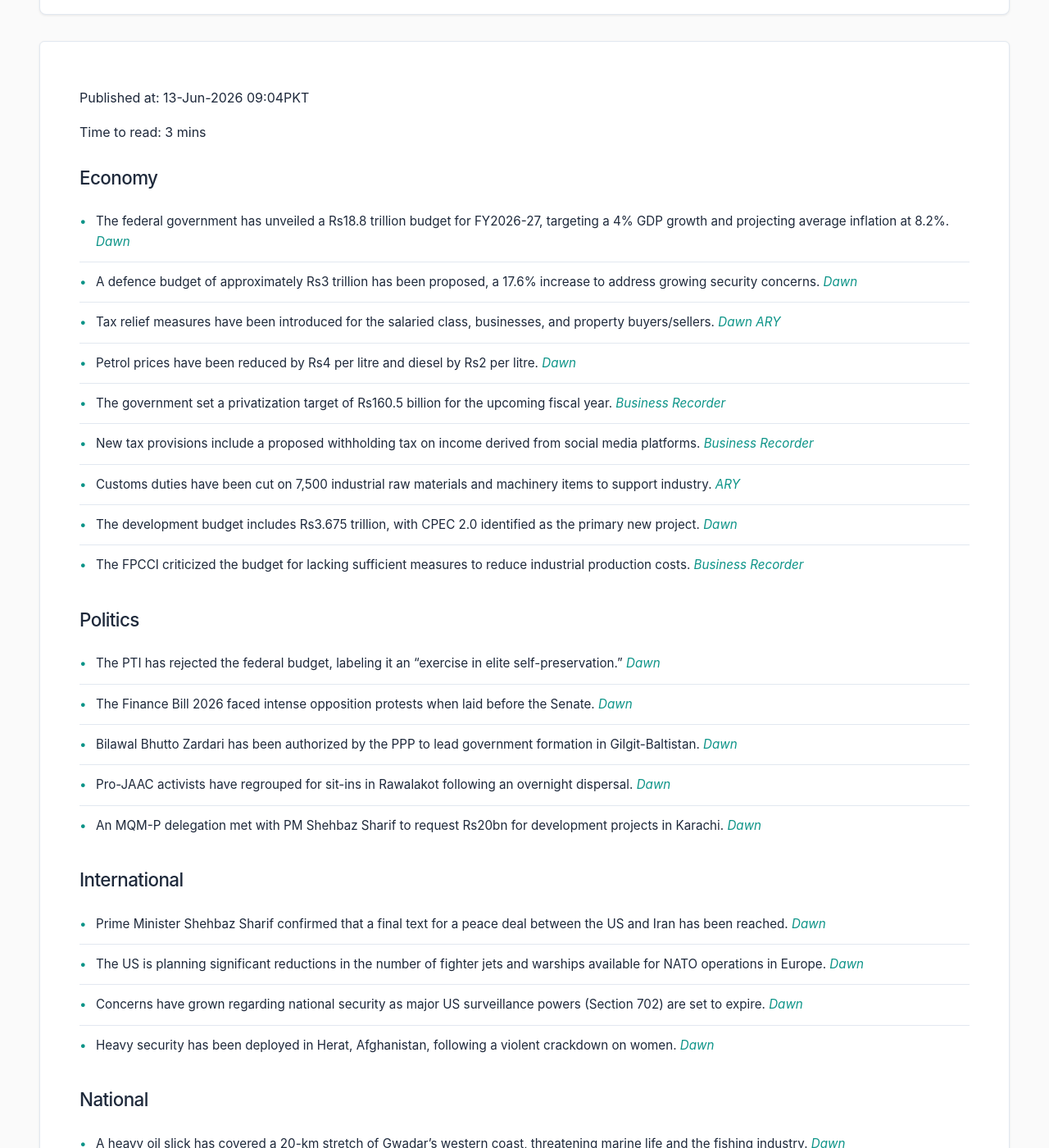
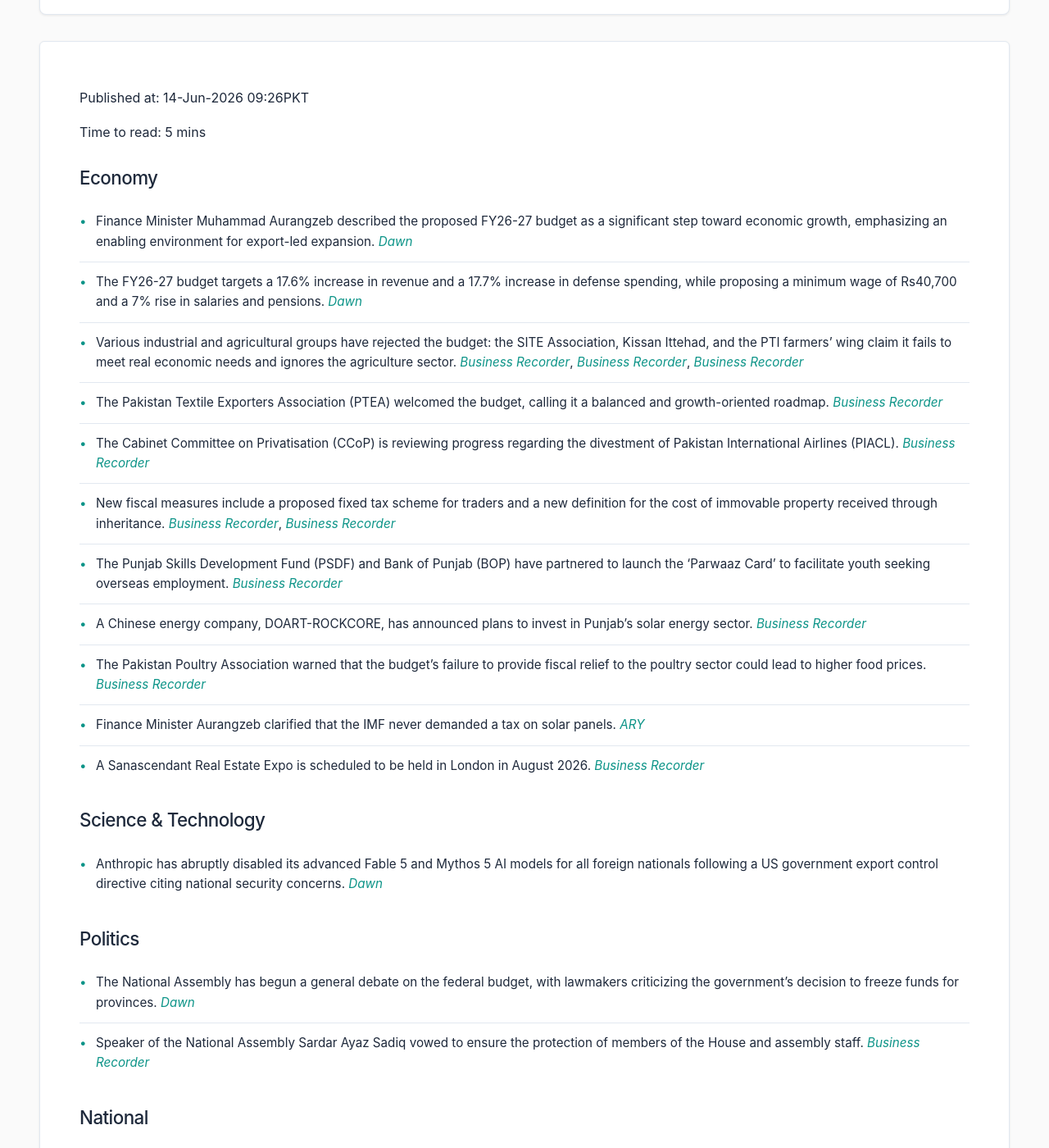
Before and after one commit to zsubzwary/news, a Jekyll site: the page built from en/index.md, in a window 1280 px wide and 1400 px high, scrolled down 209 px. Shown: the whole window at 82% size. Built offline with Jekyll 4.4.1, drawn with Linux system fonts in a browser that asks for light colours; some web fonts are replaced; comment, search, counter and statistics services are not loaded; some of the changed text lies outside the part shown.

Commit message:
DateTime; 2026-06-14T04:26:36.915Z

```diff
--- a/en/index.md
+++ b/en/index.md
@@ -4,45 +4,55 @@ title: Pakistan News Briefing
 lang: en
 ---
 
-Published at: 13-Jun-2026 09:04PKT
+Published at: 14-Jun-2026 09:26PKT
 
-Time to read: 3 mins
+Time to read: 5 mins
 
 ### Economy
-- The federal government has unveiled a Rs18.8 trillion budget for FY2026-27, targeting a 4% GDP growth and projecting average inflation at 8.2%. *[Dawn](https://www.dawn.com/news/2007283/govt-unveils-rs188tr-budget-for-fy2026-27-gdp-growth-targeted-at-4pc)*
-- A defence budget of approximately Rs3 trillion has been proposed, a 17.6% increase to address growing security concerns. *[Dawn](https://www.dawn.com/news/2007456/budget-2026-27-defence-gets-rs3tr-amid-security-concerns)*
-- Tax relief measures have been introduced for the salaried class, businesses, and property buyers/sellers. *[Dawn](https://www.dawn.com/news/2007489/budget-offers-tax-break-to-salaried-class-businesses)* *[ARY](https://arynews.tv/filers-incentives-in-budget-2026-27)*
-- Petrol prices have been reduced by Rs4 per litre and diesel by Rs2 per litre. *[Dawn](https://www.dawn.com/news/2007376/govt-slashes-petrol-price-by-rs4-diesel-by-rs2)*
-- The government set a privatization target of Rs160.5 billion for the upcoming fiscal year. *[Business Recorder](https://www.brecorder.com/news/40425327/rs1605bn-sell-off-target-set)*
-- New tax provisions include a proposed withholding tax on income derived from social media platforms. *[Business Recorder](https://www.brecorder.com/news/40425326/tax-proposed-on-income-from-social-media-platforms)*
-- Customs duties have been cut on 7,500 industrial raw materials and machinery items to support industry. *[ARY](https://arynews.tv/pakistan-government-cuts-duties-on-raw-materials)*
-- The development budget includes Rs3.675 trillion, with CPEC 2.0 identified as the primary new project. *[Dawn](https://www.dawn.com/news/2007461/budget-2026-27-cpec-20-only-new-project-in-rs36tr-development-kitty)*
-- The FPCCI criticized the budget for lacking sufficient measures to reduce industrial production costs. *[Business Recorder](https://www.brecorder.com/news/40425328/budget-lacks-measures-to-boost-production-fpcci)*
+- Finance Minister Muhammad Aurangzeb described the proposed FY26-27 budget as a significant step toward economic growth, emphasizing an enabling environment for export-led expansion. *[Dawn](https://www.dawn.com/news/2007563/finance-minister-terms-proposed-fy27-budget-as-significant-progress-in-path-to-economic-growth)*
+- The FY26-27 budget targets a 17.6% increase in revenue and a 17.7% increase in defense spending, while proposing a minimum wage of Rs40,700 and a 7% rise in salaries and pensions. *[Dawn](https://www.dawn.com/news/2007490/budget-2026-27-govt-balances-relief-and-imf-diktat)*
+- Various industrial and agricultural groups have rejected the budget: the SITE Association, Kissan Ittehad, and the PTI farmers' wing claim it fails to meet real economic needs and ignores the agriculture sector. *[Business Recorder](https://www.brecorder.com/news/40425389/budget-fails-to-meet-real-economic-needs-hsati)*, *[Business Recorder](https://www.brecorder.com/news/40425403/kissan-ittehad-rejects-budget-warns-of-protests)*, *[Business Recorder](https://www.brecorder.com/news/40425406/farmer-wing-of-pti-rejects-budget)*
+- The Pakistan Textile Exporters Association (PTEA) welcomed the budget, calling it a balanced and growth-oriented roadmap. *[Business Recorder](https://www.brecorder.com/news/40425397/ptea-says-its-a-balanced-growth-oriented-budget)*
+- The Cabinet Committee on Privatisation (CCoP) is reviewing progress regarding the divestment of Pakistan International Airlines (PIACL). *[Business Recorder](https://www.brecorder.com/news/40425390/ccop-reviews-piacl-divestment-closing-progress)*
+- New fiscal measures include a proposed fixed tax scheme for traders and a new definition for the cost of immovable property received through inheritance. *[Business Recorder](https://www.brecorder.com/news/40425396/traders-seek-removal-of-fixed-tax-component-from-newly-proposed-scheme)*, *[Business Recorder](https://www.brecorder.com/news/40425399/new-definition-of-cost-of-immovable-property-received-thru-inheritance-proposed)*
+- The Punjab Skills Development Fund (PSDF) and Bank of Punjab (BOP) have partnered to launch the 'Parwaaz Card' to facilitate youth seeking overseas employment. *[Business Recorder](https://www.brecorder.com/news/40425395/psdf-bop-ink-deal-to-launch-parwaaz-card)*
+- A Chinese energy company, DOART-ROCKCORE, has announced plans to invest in Punjab's solar energy sector. *[Business Recorder](https://www.brecorder.com/news/40425398/chinese-co-announces-investment)*
+- The Pakistan Poultry Association warned that the budget's failure to provide fiscal relief to the poultry sector could lead to higher food prices. *[Business Recorder](https://www.brecorder.com/news/40425400/failure-to-provide-fiscal-relief-to-poultry-sector-could-lead-to-higher-food-prices-ppa)*
+- Finance Minister Aurangzeb clarified that the IMF never demanded a tax on solar panels. *[ARY](https://arynews.tv/imf-never-demanded-tax-on-solar-panels-clarifies-aurangzeb)*
+- A Sanascendant Real Estate Expo is scheduled to be held in London in August 2026. *[Business Recorder](https://www.brecorder.com/news/40425405/sanascendant-real-estate-expo-to-be-held-in-london)*
+
+### Science & Technology
+- Anthropic has abruptly disabled its advanced Fable 5 and Mythos 5 AI models for all foreign nationals following a US government export control directive citing national security concerns. *[Dawn](https://www.dawn.com/news/2007564/anthropic-disables-fable-5-mythos-5-models-after-us-order-limiting-foreign-access)*
 
 ### Politics
-- The PTI has rejected the federal budget, labeling it an "exercise in elite self-preservation." *[Dawn](https://www.dawn.com/news/2007345/pti-rejects-federal-budget-for-fy2026-27-terms-it-an-exercise-in-elite-self-preservation)*
-- The Finance Bill 2026 faced intense opposition protests when laid before the Senate. *[Dawn](https://www.dawn.com/news/2007481/finance-bill-2026-laid-before-senate-amid-opposition-uproar)*
-- Bilawal Bhutto Zardari has been authorized by the PPP to lead government formation in Gilgit-Baltistan. *[Dawn](https://www.dawn.com/news/2007363/bilawal-welcomes-invitation-to-form-ppp-govt-in-gb-expresses-gratitude-to-pm-shehbaz)*
-- Pro-JAAC activists have regrouped for sit-ins in Rawalakot following an overnight dispersal. *[Dawn](https://www.dawn.com/news/2007488/thousands-rejoin-ajk-sit-ins-after-overnight-dispersal)*
-- An MQM-P delegation met with PM Shehbaz Sharif to request Rs20bn for development projects in Karachi. *[Dawn](https://www.dawn.com/news/2007301/mqm-p-delegation-calls-on-pm-shehbaz-ahead-of-budget-party-leader-says-rs20bn-allocation-sought-for-karachi-projects)*
+- The National Assembly has begun a general debate on the federal budget, with lawmakers criticizing the government's decision to freeze funds for provinces. *[Dawn](https://www.dawn.com/news/2007679/budget-2026-27-govt-slammed-over-provincial-freeze-as-budget-debate-opens)*
+- Speaker of the National Assembly Sardar Ayaz Sadiq vowed to ensure the protection of members of the House and assembly staff. *[Business Recorder](https://www.brecorder.com/news/40425392/ayaz-vows-protection-to-mps)*
+
+### National
+- Security forces killed 21 terrorists, including four ring leaders, during intelligence-based operations in North Waziristan. *[Dawn](https://www.dawn.com/news/2007676/21-terrorists-killed-in-north-waziristan-in-72-hours-ispr)*, *[Business Recorder](https://www.brecorder.com/news/40425404/21-millitants-killed-in-north-waziristan)*
+- Protests and sit-ins by the Joint Awami Action Committee (JAAC) continue in AJK despite official attempts to disperse participants. *[Dawn](https://www.dawn.com/news/2007661/partial-strike-persists-across-ajk-as-jaac-sit-ins-continue)*, *[Dawn](https://www.dawn.com/news/2007488/thousands-rejoin-ajk-sit-ins-after-overnight-dispersal)*
+- The National Cyber Crime Investigation Agency (NCCIA) arrested 10 individuals in Punjab for the blackmail and harassment of women. *[Dawn](https://www.dawn.com/news/2007598/nccia-prioritises-cases-of-blackmail-harassment-of-women-arrests-10-in-punjab)*
+- The Counter-Terrorism Department (CTD) arrested a suspect in Karachi for allegedly supplying drone technology to the TTP. *[Dawn](https://www.dawn.com/news/2007579/ctd-claims-arrest-of-suspect-supplying-drone-technology-to-ttp-in-karachi)*
+- Islamabad witnessed over 35 major crimes, including carjackings and robberies, during the past week. *[Business Recorder](https://www.brecorder.com/news/40425402/ict-witnesses-over-35-incidents-of-major-crimes)*
+- The Supreme Judicial Council has amended the Code of Conduct to allow judges to attend political or diplomatic functions with prior approval. *[Dawn](https://www.dawn.com/news/2007584/sjc-allows-judges-to-attend-political-diplomatic-functions-with-prior-approval)*
+- Police in Larkana successfully intervened to stop a forced child marriage involving two teenagers. *[Dawn](https://www.dawn.com/news/2007596/police-in-larkana-stop-forced-child-marriage-of-two-teenagers)*
+- The Chief Election Commissioner stated that complaints regarding the Gilgit-Baltistan general elections will be decided on merit. *[Business Recorder](https://www.brecorder.com/news/40425391/g-b-elections-related-complaints-to-be-decided-tomorrow-cec)*
+- The Lahore Development Authority (LDA) has ordered the fast-track execution of expansion works at Data Darbar. *[Business Recorder](https://www.brecorder.com/news/40425407/lda-orders-fast-execution-of-expansion-works)*
+- Punjab Chief Minister Maryam Nawaz Sharif called for the protection of the rights and dignity of persons with albinism. *[Business Recorder](https://www.brecorder.com/news/40425393/intl-albinism-awareness-day-cm-calls-for-protection-of-rights-of-persons-with-albinism)*
 
 ### International
-- Prime Minister Shehbaz Sharif confirmed that a final text for a peace deal between the US and Iran has been reached. *[Dawn](https://www.dawn.com/news/2007361/peace-has-never-been-this-close-pm-shehbaz-says-text-of-final-us-iran-peace-deal-agreed-upon)*
-- The US is planning significant reductions in the number of fighter jets and warships available for NATO operations in Europe. *[Dawn](https://www.dawn.com/news/2007460/us-plans-big-cut-to-fighter-jets-warships-for-nato-nyt)*
-- Concerns have grown regarding national security as major US surveillance powers (Section 702) are set to expire. *[Dawn](https://www.dawn.com/news/2007459/us-spy-powers-lapse-raises-world-cup-concerns)*
-- Heavy security has been deployed in Herat, Afghanistan, following a violent crackdown on women. *[Dawn](https://www.dawn.com/news/2007458/heavy-security-on-herat-streets-amid-deadly-crackdown-against-women)*
-
-### National
-- A heavy oil slick has covered a 20-km stretch of Gwadar's western coast, threatening marine life and the fishing industry. *[Dawn](https://www.dawn.com/news/2007484/heavy-oil-slick-hits-gwadars-western-coast)*
-- Pakistan plans to modernize its motorways by implementing a cashless toll system. *[ARY](https://arynews.tv/pakistan-to-modernise-motorways-with-cashless-toll-system)*
-- Experts warn that Hyderabad could become a highly climate-vulnerable city by 2030 due to rising temperatures and water scarcity. *[Business Recorder](https://www.brecorder.com/news/40425275/hyderabad-may-emerge-as-climate-vulnerable-city-by-2030)*
-- The Sindh Governor has called for stronger enforcement of child protection laws on World Day Against Child Labour. *[Business Recorder](https://www.brecorder.com/news/40425271/world-day-against-child-labour-marked-nehal-urges-stronger-enforcement-of-protection-laws)*
-- The Federal Constitutional Court has announced revised office hours, moving to a five-day working week. *[Business Recorder](https://www.brecorder.com/news/40425269/fcc-announces-revised-office-hours)*
-- Rizwan Ahmed has been approved as the new Chairman of the Sindh Public Service Commission. *[Business Recorder](https://www.brecorder.com/news/40425273/rizwan-as-new-chief-of-spsc-governor-approves-appointment)*
+- Islamabad is preparing for the electronic signing of a peace deal framework between the US and Iran, though negotiators clash over the specific signing date. *[Dawn](https://www.dawn.com/news/2007680/islamabad-mou-nears-finalisation-as-us-iran-clash-on-signing-date)*, *[Dawn](https://www.dawn.com/news/2007677/analysis-deal-is-first-step-not-final-breakthrough)*
+- US President Donald Trump is scheduled to meet Middle Eastern leaders and Ukrainian President Zelensky at the upcoming G7 summit. *[Dawn](https://www.dawn.com/news/2007657/trump-to-meet-middle-east-leaders-at-g7-summit)*
+- Israeli air strikes in southern Lebanon have resulted in five deaths, despite a US-brokered ceasefire. *[Dawn](https://www.dawn.com/news/2007658/five-killed-in-air-strikes-as-israel-flouts-lebanon-ceasefire)*
+- A joint US-Venezuela operation successfully neutralized the leader of the transnational gang Tren de Aragua. *[Dawn](https://www.dawn.com/news/2007609/us-venezuela-joint-operation-kills-leader-of-tren-de-aragua-gang)*
+- Five Indian Air Force personnel were killed when a military transport plane crashed in remote northeast India. *[Dawn](https://www.dawn.com/news/2007557/five-dead-after-indian-air-force-transport-plane-crashes-in-remote-northeast)*
+- Following a federal judge's ruling, workers in Washington removed President Trump’s name from the Kennedy Center. *[Dawn](https://www.dawn.com/news/2007605/trumps-name-removed-from-washington-arts-center)*
 
 ### Sports
-- Canada earned its first-ever World Cup point following a 1-1 draw against Bosnia-Herzegovina in Toronto. *[Dawn](https://www.dawn.com/news/2007443/canada-draw-with-bosnia-herzegovina-to-earn-first-ever-world-cup-point)*
-- Rumors regarding a Shakira body double have circulated during the 2026 World Cup show. *[ARY](https://arynews.tv/was-it-really-shakira-body-double-rumours-take-over-2026-world-cup-show)*
+- The Pakistan football team has been invited to participate in the first-ever FIFA ASEAN Cup in Indonesia. *[Dawn](https://www.dawn.com/news/2007678/pakistan-secures-entry-to-first-fifa-asean-cup)*
+- Punjab Minister Malik Faisal Ayub Khokhar inaugurated the 'Youth Cricket Super League' in Lahore. *[Business Recorder](https://www.brecorder.com/news/40425408/youth-cricket-super-league)*
 
 ### Other
-- Margaret Kerry, the original model for Tinker Bell, has passed away. *[ARY](https://arynews.tv/margaret-kerry-original-tinker-bell-model-dies-cause-of-death-revealed)*
+- The Lahore Chamber of Commerce and Industry (LCCI) organized a seminar to promote religious tolerance and harmony. *[Business Recorder](https://www.brecorder.com/news/40425394/lcci-holds-seminar-to-promote-religious-tolerance)*
+- An article provides insights into the personal and professional life of Elizabeth Olsen’s husband, Robbie Arnett. *[ARY](https://arynews.tv/elizabeth-olsen-robbie-arnett-marriage-music-and-family-life)*
+- An Indian pollution body has alleged that a Tata iPhone parts factory has contaminated farmland water. *[ARY](https://arynews.tv/tatas-iphone-parts-factory-contaminated-farmland-water)*
```
